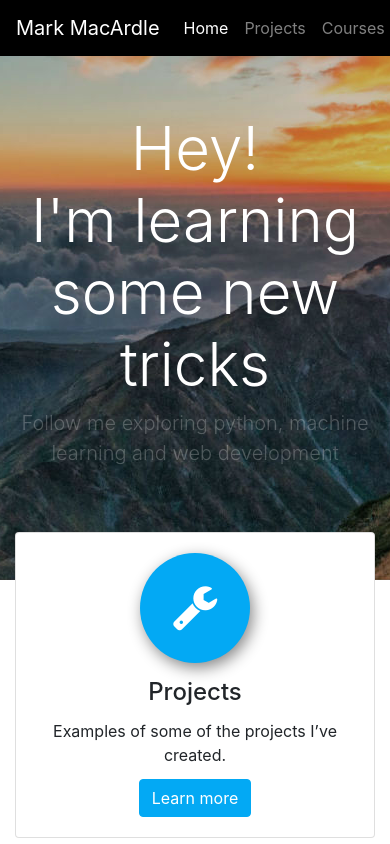
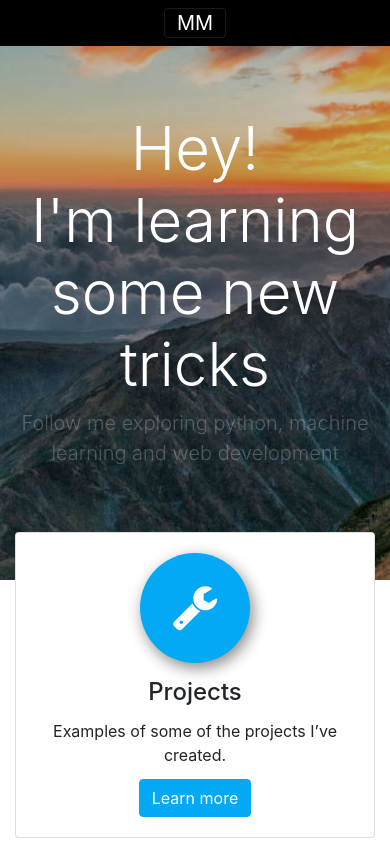
Before and after one commit to MarkMacArdle/personalWebsite, a plain HTML site: page index.html in a window 390 px wide. Shown: the top 844 px of the page. Drawn offline with nearby package versions, Linux system fonts and the light colour scheme.

Commit message:
Fix navbar to collapse correctly

```diff
--- a/index.html
+++ b/index.html
@@ -22,6 +22,10 @@
     <style type="text/css">
       .navbar {
         background-color: #000000 !important;
+      }
+
+      #logoInitials {
+        color: #ffffff;
       }
 
       #jtronContainer {
@@ -180,13 +184,13 @@
   </head>
   <body data-spy="scroll" data-target="#myNav">
 
-    <nav id="myNav" class="navbar fixed-top navbar-expand navbar-dark">
+    <nav id="myNav" class="navbar fixed-top navbar-expand-sm navbar-dark">
       <div class="container text-center">
-        <button id="smNavBtn" class="navbar-toggler" type="button" data-toggle="collapse" data-target="#collapsingNavbar" aria-controls="collapsingNavbar" aria-expanded="false" aria-label="Toggle navigation">
+        <button id="smNavBtn" class="navbar-toggler mx-auto" type="button" data-toggle="collapse" data-target="#collapsingNavbar" aria-controls="collapsingNavbar" aria-expanded="false" aria-label="Toggle navigation">
           <span id="logoInitials">MM</span>
         </button>
         <div  id="collapsingNavbar" class="collapse navbar-collapse">
-          <a class="navbar-brand hidden-xs-down" href="#jtron"><span id="logoFullName">Mark MacArdle</span></a>
+          <a class="navbar-brand d-none d-sm-block" href="#jtron"><span id="logoFullName">Mark MacArdle</span></a>
           <ul class="navbar-nav ml-auto">
             <li class="nav-item active text-center">
               <a class="nav-link" href="index.html#jtron">Home<span class="sr-only">(current)</span></a>
@@ -412,12 +416,13 @@
             <div class="card-header card-headerProjects" role="tab" data-toggle="collapse" data-parent="#projectsAccordion" href="#projectsCollapseEight">
               <h5 class="mb-0">
                 <a class="collapsed" aria-expanded="false" aria-controls="projectsCollapseEight">
-                  This Website! (Bootstrap, JQuery)
+                  This Website (Bootstrap, JQuery)
                 </a>
               </h5>
             </div>
             <div id="projectsCollapseEight" class="collapse" role="tabpanel" aria-labelledby="headingEight">
               <div class="card-body">
+                <p><a href="https://github.com/MarkMacArdle/personalWebsite" target="_blank">Link to GitHub</a></p>
                 <p>I created this website using the alpha 6 release of Bootstrap 4 and a little bit of JQuery to do the self typing text in the heading.
                 </p>
               </div>
@@ -849,8 +854,12 @@
 
 
 
-    <!-- jQuery first, then Popper.js, then Bootstrap JS -->
-    <script src="https://code.jquery.com/jquery-3.2.1.slim.min.js" integrity="sha384-KJ3o2DKtIkvYIK3UENzmM7KCkRr/rE9/Qpg6aAZGJwFDMVNA/GpGFF93hXpG5KkN" crossorigin="anonymous"></script>
+    <!-- Using full version of jquery instead of the slim build Bootstrap
+      recommend as the fadein() animation function used for the jtron subheading
+      is only in the full version -->
+    <script  src="https://code.jquery.com/jquery-3.3.1.min.js" integrity="sha256-FgpCb/KJQlLNfOu91ta32o/NMZxltwRo8QtmkMRdAu8=" crossorigin="anonymous"></script>
+
+    <!-- Bootstrap also needs these two -->
     <script src="https://cdnjs.cloudflare.com/ajax/libs/popper.js/1.12.3/umd/popper.min.js" integrity="sha384-vFJXuSJphROIrBnz7yo7oB41mKfc8JzQZiCq4NCceLEaO4IHwicKwpJf9c9IpFgh" crossorigin="anonymous"></script>
     <script src="https://maxcdn.bootstrapcdn.com/bootstrap/4.0.0-beta.2/js/bootstrap.min.js" integrity="sha384-alpBpkh1PFOepccYVYDB4do5UnbKysX5WZXm3XxPqe5iKTfUKjNkCk9SaVuEZflJ" crossorigin="anonymous"></script>
 
```
